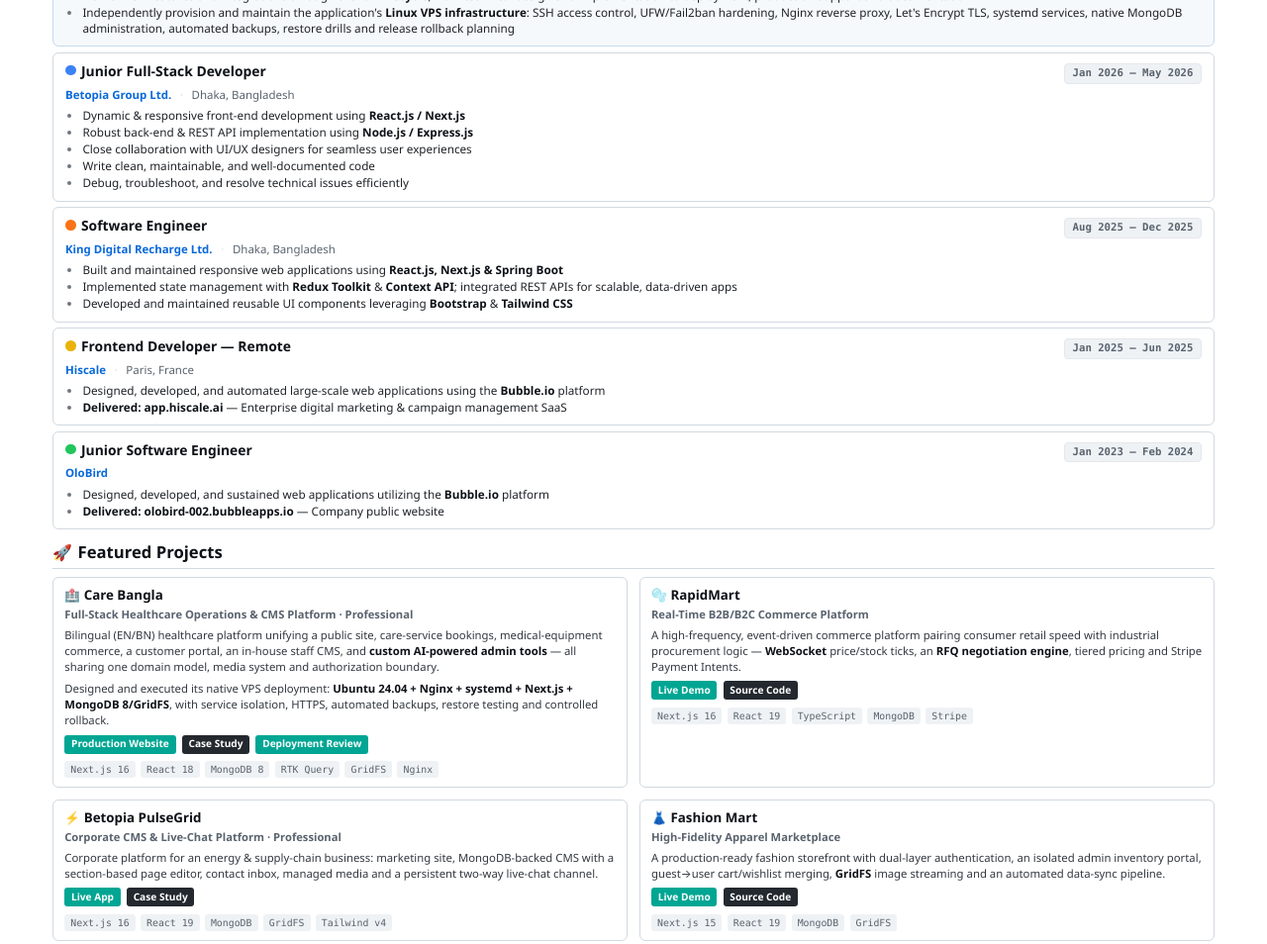
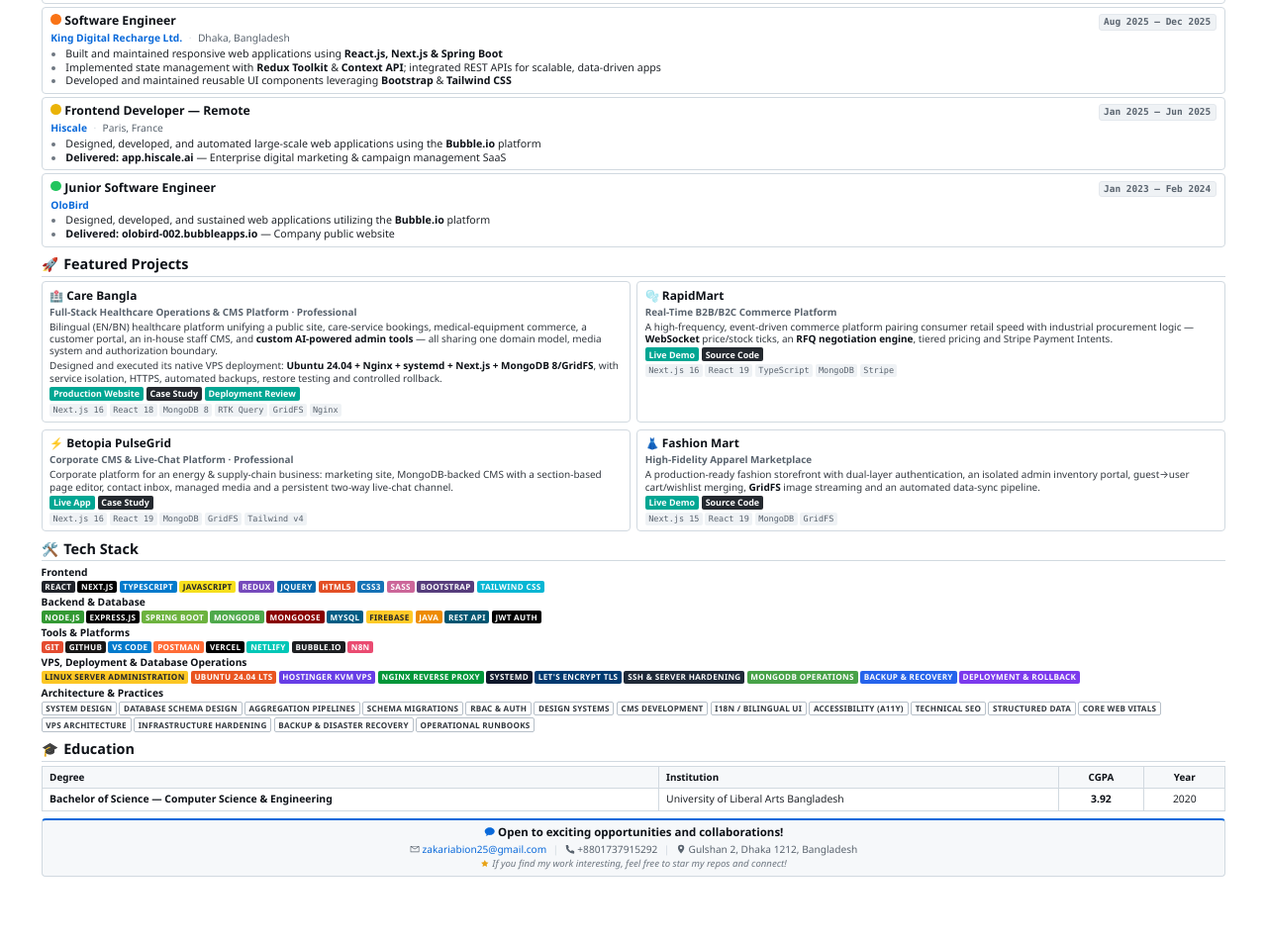
Before and after one commit to zakaria-akash/zakaria-akash, a plain HTML site: page resume-download/resume-print.html in a window 1280 px wide. Shown: the part 610-1564 px from the top of the page at 99% size. After the commit the page ends 1505 px from the top, so only its background shows below. Drawn offline with Linux system fonts and the light colour scheme.

Commit message:
Refactor resume print styles for improved layout and readability

```diff
--- a/resume-download/resume-print.html
+++ b/resume-download/resume-print.html
@@ -12,13 +12,6 @@
 
 @page {
   size: A4;
-  /* Breathing room at the top of every continuation page, so content
-     never butts against the paper edge. */
-  margin: 6mm 0 0 0;
-}
-
-/* Page 1 keeps a flush top so the full-bleed hero band reaches the edge. */
-@page :first {
   margin: 0;
 }
 
@@ -42,8 +35,8 @@
   color: var(--fg);
   font-family: "Segoe UI", -apple-system, BlinkMacSystemFont, Roboto, Helvetica,
     Arial, sans-serif;
-  font-size: 8.9pt;
-  line-height: 1.34;
+  font-size: 8.2pt;
+  line-height: 1.28;
   -webkit-print-color-adjust: exact;
   print-color-adjust: exact;
 }
@@ -86,23 +79,23 @@
 .hero {
   background: linear-gradient(135deg, #f6f8fa 0%, #eef2f6 55%, #e8eef5 100%);
   border-bottom: 3px solid var(--accent);
-  padding: 8mm 14mm 5.5mm;
+  padding: 5.5mm 11mm 3.8mm;
   display: flex;
   align-items: center;
-  gap: 8mm;
+  gap: 5mm;
 }
 .hero-text { flex: 1; min-width: 0; }
 .hero h1 {
-  margin: 0 0 .8mm;
-  font-size: 22pt;
+  margin: 0 0 .4mm;
+  font-size: 19pt;
   font-weight: 700;
   letter-spacing: -.02em;
   line-height: 1.1;
   color: #0d1117;
 }
 .hero .role {
-  margin: 0 0 3mm;
-  font-size: 11pt;
+  margin: 0 0 1.5mm;
+  font-size: 9.8pt;
   font-weight: 600;
   color: var(--accent);
   letter-spacing: .01em;
@@ -110,32 +103,32 @@
 .hero .contact {
   display: flex;
   flex-wrap: wrap;
-  gap: 1.6mm 5mm;
-  font-size: 8.6pt;
+  gap: 1mm 3.5mm;
+  font-size: 7.8pt;
   color: var(--fg-muted);
 }
-.hero .contact span { display: inline-flex; align-items: center; gap: 1.4mm; }
+.hero .contact span { display: inline-flex; align-items: center; gap: 1mm; }
 .hero .contact a { color: var(--fg-muted); }
 .avatar {
-  width: 26mm;
-  height: 26mm;
+  width: 21mm;
+  height: 21mm;
   border-radius: 50%;
   object-fit: cover;
-  border: 2.5pt solid #ffffff;
-  box-shadow: 0 0 0 1pt var(--border);
+  border: 2pt solid #ffffff;
+  box-shadow: 0 0 0 .75pt var(--border);
   flex-shrink: 0;
 }
 
 /* ---------- Page body ---------- */
-.wrap { padding: 0 14mm 4mm; }
+.wrap { padding: 0 11mm 2.5mm; }
 
-section { margin-top: 3.6mm; }
+section { margin-top: 2.2mm; }
 
 h2 {
-  margin: 0 0 2.1mm;
-  padding-bottom: 1.2mm;
+  margin: 0 0 1.2mm;
+  padding-bottom: .7mm;
   border-bottom: 1px solid var(--border);
-  font-size: 12.5pt;
+  font-size: 10.8pt;
   font-weight: 600;
   line-height: 1.25;
   color: #0d1117;
@@ -144,138 +137,138 @@
 }
 h2 .emoji { margin-right: 1.5mm; }
 
-p { margin: 0 0 2.5mm; }
+p { margin: 0 0 1.3mm; }
 strong { font-weight: 600; color: #0d1117; }
 
-ul { margin: 0; padding-left: 4.6mm; }
-li { margin-bottom: .4mm; }
+ul { margin: 0; padding-left: 4mm; }
+li { margin-bottom: .15mm; }
 li::marker { color: var(--fg-subtle); }
 
 /* ---------- About ---------- */
 .summary {
-  font-size: 9.3pt;
-  line-height: 1.48;
+  font-size: 8.5pt;
+  line-height: 1.31;
   color: #24292f;
-  margin-bottom: 2.4mm;
+  margin-bottom: 1.2mm;
 }
 .about-list { columns: 1; }
-.about-list li { margin-bottom: .7mm; }
+.about-list li { margin-bottom: .25mm; }
 
 /* ---------- Experience ---------- */
 .job {
   border: 1px solid var(--border);
-  border-radius: 6px;
-  padding: 2.4mm 3.2mm 2.1mm;
-  margin-bottom: 1.5mm;
+  border-radius: 4px;
+  padding: 1.5mm 2.3mm 1.3mm;
+  margin-bottom: .8mm;
   background: var(--white);
-  break-inside: avoid;
-  page-break-inside: avoid;
+  break-inside: auto;
+  page-break-inside: auto;
 }
 .job.current { background: #f6f9fc; border-color: #c8d9ec; }
 .job-head {
   display: flex;
   align-items: baseline;
   justify-content: space-between;
-  gap: 4mm;
-  margin-bottom: .8mm;
+  gap: 2.5mm;
+  margin-bottom: .35mm;
 }
-.job-title { font-size: 10.4pt; font-weight: 600; color: #0d1117; }
-.job-title .dot { margin-right: 1.4mm; }
+.job-title { font-size: 9.2pt; font-weight: 600; color: #0d1117; }
+.job-title .dot { margin-right: .9mm; }
 .date-pill {
   flex-shrink: 0;
   font-family: Consolas, "SF Mono", Menlo, monospace;
-  font-size: 8pt;
+  font-size: 7.1pt;
   font-weight: 600;
   color: var(--fg-muted);
   background: #eff2f5;
   border: 1px solid var(--border-soft);
-  border-radius: 4px;
-  padding: .6mm 2mm;
+  border-radius: 3px;
+  padding: .35mm 1.2mm;
   white-space: nowrap;
 }
 .job-meta {
-  font-size: 8.6pt;
+  font-size: 7.7pt;
   color: var(--fg-muted);
-  margin-bottom: 1.5mm;
+  margin-bottom: .7mm;
 }
 .job-meta .co { font-weight: 600; color: #0d1117; }
 .job-meta a.co { color: var(--accent); }
-.job ul { font-size: 8.8pt; }
+.job ul { font-size: 8pt; line-height: 1.23; }
 
 /* ---------- Projects ---------- */
 .projects {
   display: grid;
   grid-template-columns: 1fr 1fr;
-  gap: 3mm;
+  gap: 1.7mm;
 }
 .proj {
   border: 1px solid var(--border);
-  border-radius: 6px;
-  padding: 2.4mm 3mm;
+  border-radius: 4px;
+  padding: 1.5mm 2mm;
   background: var(--white);
   break-inside: avoid;
   page-break-inside: avoid;
 }
 .proj h3 {
-  margin: 0 0 .6mm;
-  font-size: 10pt;
+  margin: 0 0 .35mm;
+  font-size: 8.9pt;
   font-weight: 600;
   color: #0d1117;
 }
 .proj .sub {
-  font-size: 8.4pt;
+  font-size: 7.4pt;
   font-weight: 600;
   color: var(--fg-muted);
-  margin-bottom: 1.6mm;
+  margin-bottom: .7mm;
 }
 .proj p.desc {
-  font-size: 8.5pt;
-  line-height: 1.4;
-  margin-bottom: 1.8mm;
+  font-size: 7.5pt;
+  line-height: 1.22;
+  margin-bottom: .8mm;
   color: #32383f;
 }
 .proj .links {
   display: flex;
   flex-wrap: wrap;
-  gap: 1.6mm;
-  margin-bottom: 2mm;
+  gap: .8mm;
+  margin-bottom: .8mm;
 }
 .lnk {
-  font-size: 7.6pt;
+  font-size: 6.7pt;
   font-weight: 600;
-  border-radius: 3px;
-  padding: .7mm 1.8mm;
+  border-radius: 2px;
+  padding: .35mm 1mm;
   color: #fff;
 }
 .lnk.demo { background: #00a693; }
 .lnk.src { background: #24292f; }
-.tags { display: flex; flex-wrap: wrap; gap: 1.4mm; }
+.tags { display: flex; flex-wrap: wrap; gap: .7mm; }
 .tag {
   font-family: Consolas, "SF Mono", Menlo, monospace;
-  font-size: 7.4pt;
+  font-size: 6.4pt;
   color: var(--fg-muted);
   background: #eff2f5;
-  border-radius: 3px;
-  padding: .5mm 1.6mm;
+  border-radius: 2px;
+  padding: .25mm .9mm;
 }
 
 /* ---------- Tech stack ---------- */
-.stack-group { margin-bottom: 2mm; break-inside: avoid; page-break-inside: avoid; }
+.stack-group { margin-bottom: .8mm; break-inside: auto; page-break-inside: auto; }
 .stack-label {
-  font-size: 8.8pt;
+  font-size: 7.7pt;
   font-weight: 600;
   color: #0d1117;
-  margin-bottom: 1.4mm;
+  margin-bottom: .5mm;
 }
-.chips { display: flex; flex-wrap: wrap; gap: 1.2mm; }
+.chips { display: flex; flex-wrap: wrap; gap: .6mm; }
 .chip {
-  font-size: 7pt;
+  font-size: 6.1pt;
   font-weight: 700;
   letter-spacing: .04em;
   text-transform: uppercase;
   color: #fff;
-  border-radius: 3px;
-  padding: .85mm 1.9mm;
+  border-radius: 2px;
+  padding: .35mm 1mm;
   line-height: 1.2;
   white-space: nowrap;
 }
@@ -292,49 +285,49 @@
 table.edu {
   width: 100%;
   border-collapse: collapse;
-  font-size: 9pt;
+  font-size: 7.8pt;
   break-inside: avoid;
   page-break-inside: avoid;
 }
 table.edu th, table.edu td {
   border: 1px solid var(--border);
-  padding: 1.8mm 3mm;
+  padding: 1.1mm 2mm;
   text-align: left;
 }
 table.edu th {
   background: var(--surface);
   font-weight: 600;
-  font-size: 8.6pt;
+  font-size: 7.4pt;
   color: #0d1117;
 }
 table.edu td.center, table.edu th.center { text-align: center; }
 
 /* ---------- Closing ---------- */
 .closing {
-  margin-top: 3.4mm;
-  padding: 2.6mm;
+  margin-top: 1.8mm;
+  padding: 1.5mm;
   border: 1px solid var(--border);
-  border-top: 3px solid var(--accent);
-  border-radius: 6px;
+  border-top: 2px solid var(--accent);
+  border-radius: 4px;
   background: var(--surface);
   text-align: center;
   break-inside: avoid;
   page-break-inside: avoid;
 }
 .closing .headline {
-  font-size: 10pt;
+  font-size: 8.6pt;
   font-weight: 600;
   color: #0d1117;
-  margin-bottom: 1.6mm;
+  margin-bottom: .7mm;
 }
 .closing .line {
-  font-size: 8.8pt;
+  font-size: 7.6pt;
   color: var(--fg-muted);
-  margin-bottom: 1.6mm;
+  margin-bottom: .7mm;
 }
-.closing .note { font-size: 8.2pt; color: var(--fg-subtle); font-style: italic; margin: 0; }
+.closing .note { font-size: 7.2pt; color: var(--fg-subtle); font-style: italic; margin: 0; }
 
-.sep { color: var(--border); margin: 0 1.5mm; }
+.sep { color: var(--border); margin: 0 1mm; }
 </style>
 </head>
 <body>
```
Also changed, not shown: 1 other file.
